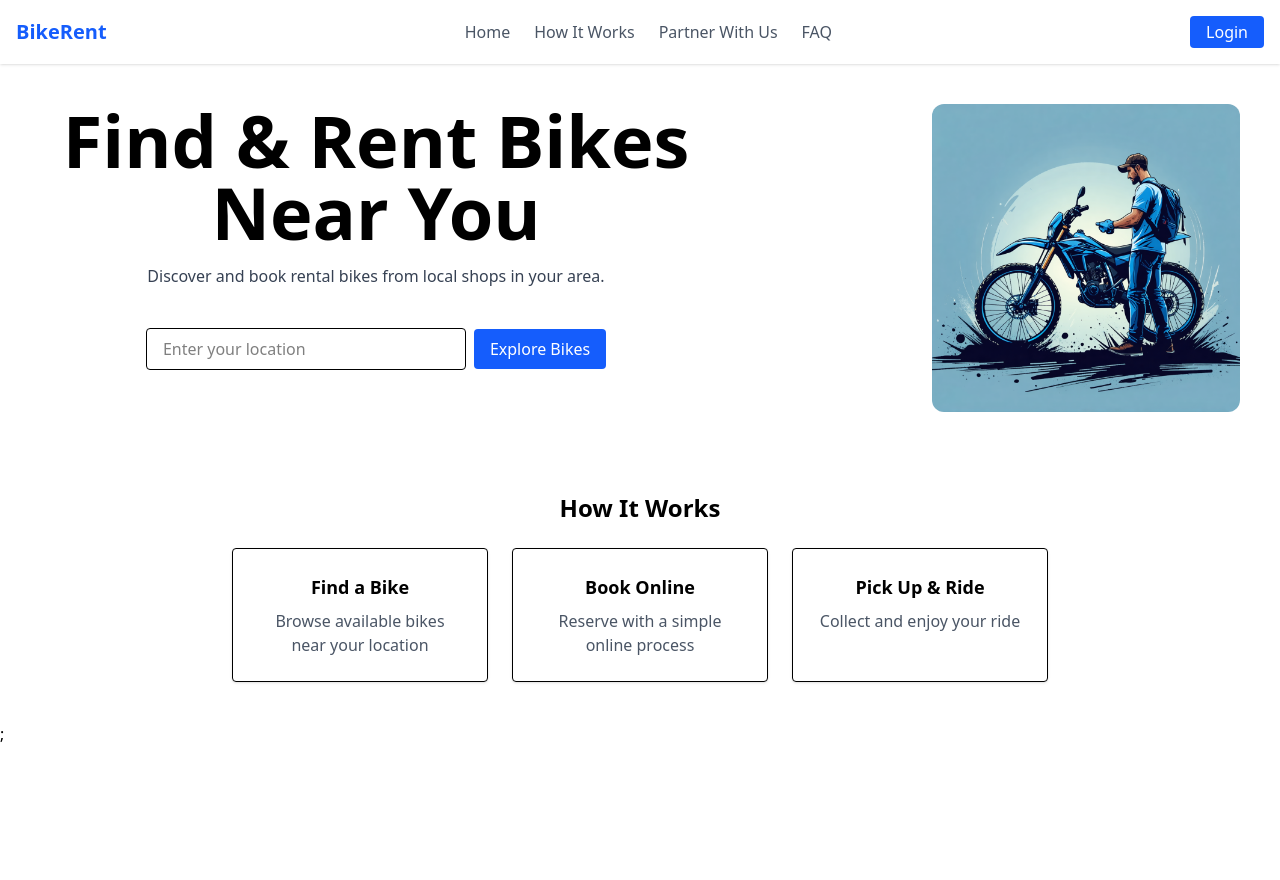
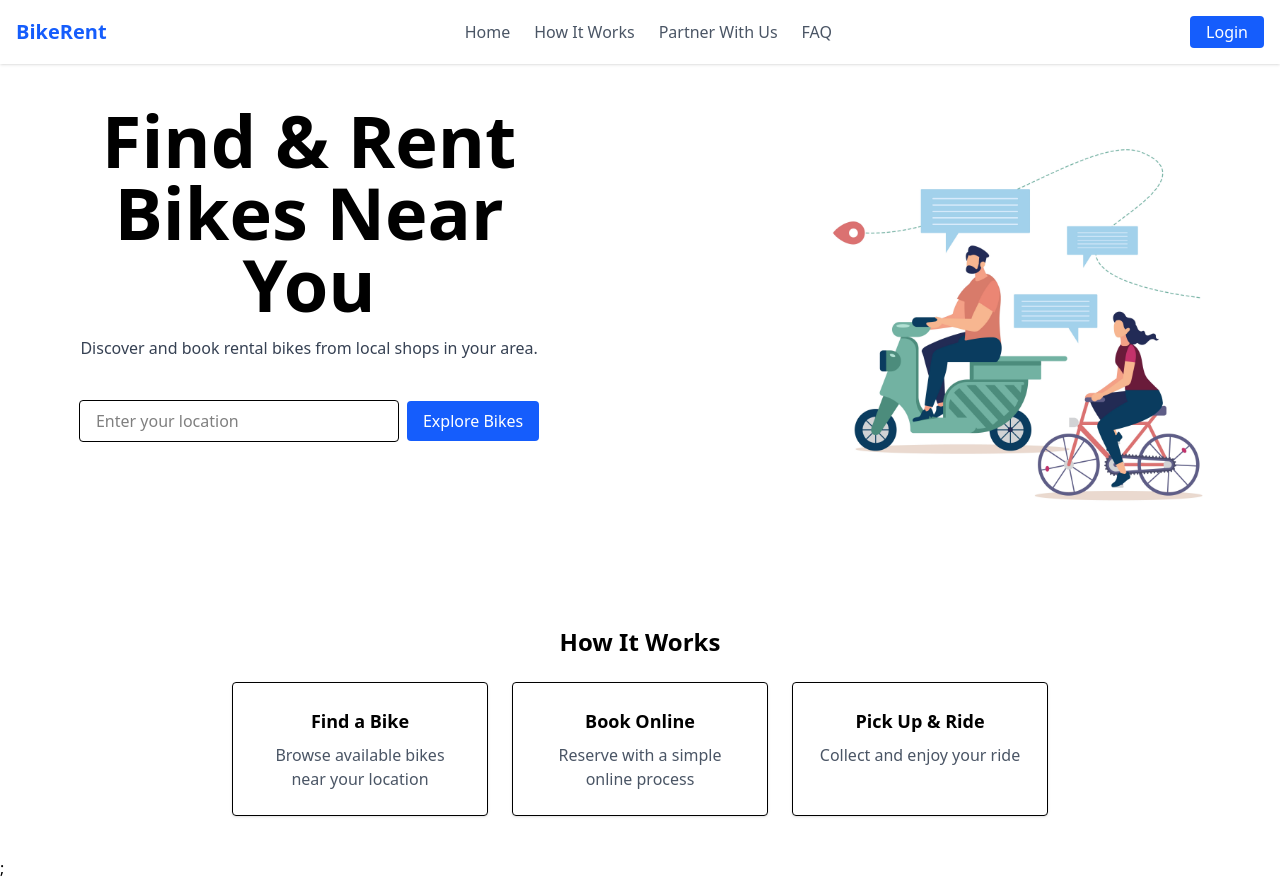
Before and after one commit to kharola97/bikerental-front, a React (Vite) app: page / in a window 1280 px wide. Before the commit the page ends 800 px from the top, so only its background shows below. Built offline with nearby package versions, Linux system fonts and the light colour scheme.

Commit message:
minor changes

```diff
--- a/src/App.jsx
+++ b/src/App.jsx
@@ -1,35 +1,11 @@
-// import { useState } from 'react'
-
-
-
-
-// function App() {
-//   const [count, setCount] = useState(0)
-
-//   return (
-//     <>
-//       <h1 class="text-3xl font-bold underline">
-//     Hello world! hello
-//   </h1>
-//     </>
-//   )
-// }
-
-// export default App
-
 import UserLanding from "./Pages/UserLanding";
-// import PartnerLanding from "./pages/PartnerLanding";
 
 function App() {
   return (
-  <div className="container min-h-screen max-w-screen">
-  <UserLanding />;
-  </div>
-
-  )
-
-
-  // return <PartnerLanding />;
+    <div className="container min-h-screen max-w-screen">
+      <UserLanding />;
+    </div>
+  );
 }
 
 export default App;
--- a/src/Components/Hero.jsx
+++ b/src/Components/Hero.jsx
@@ -1,4 +1,4 @@
-import bike from "../assets/bike.png"
+import bike from "../assets/bike2.jpg";
 
 export default function Hero() {
   return (
@@ -14,11 +14,17 @@ export default function Hero() {
             placeholder="Enter your location"
             className="border px-4 py-2 rounded w-full max-w-xs"
           />
-          <button className="bg-blue-600 text-white px-4 py-2 rounded">Explore Bikes</button>
+          <button className="bg-blue-600 text-white px-4 py-2 rounded">
+            Explore Bikes
+          </button>
         </div>
       </div>
-      <div className="flex justofy-center  items-center" >
-      <img src={bike} alt="Bike and Map" className="w-80 md:mt-0 max-h-fit rounded-xl" />
+      <div className="flex justofy-center  items-center">
+        <img
+          src={bike}
+          alt="Bike and Map"
+          className="w-200 md:mt-0 max-h-fit rounded-xl"
+        />
       </div>
     </section>
   );
--- a/src/Pages/UserLanding.jsx
+++ b/src/Pages/UserLanding.jsx
@@ -8,8 +8,6 @@ export default function UserLanding() {
       <Navbar />
       <Hero />
       <HowItWorks />
-
-
     </>
   );
 }
```
Also changed, not shown: src/assets/bike2.jpg (added).
